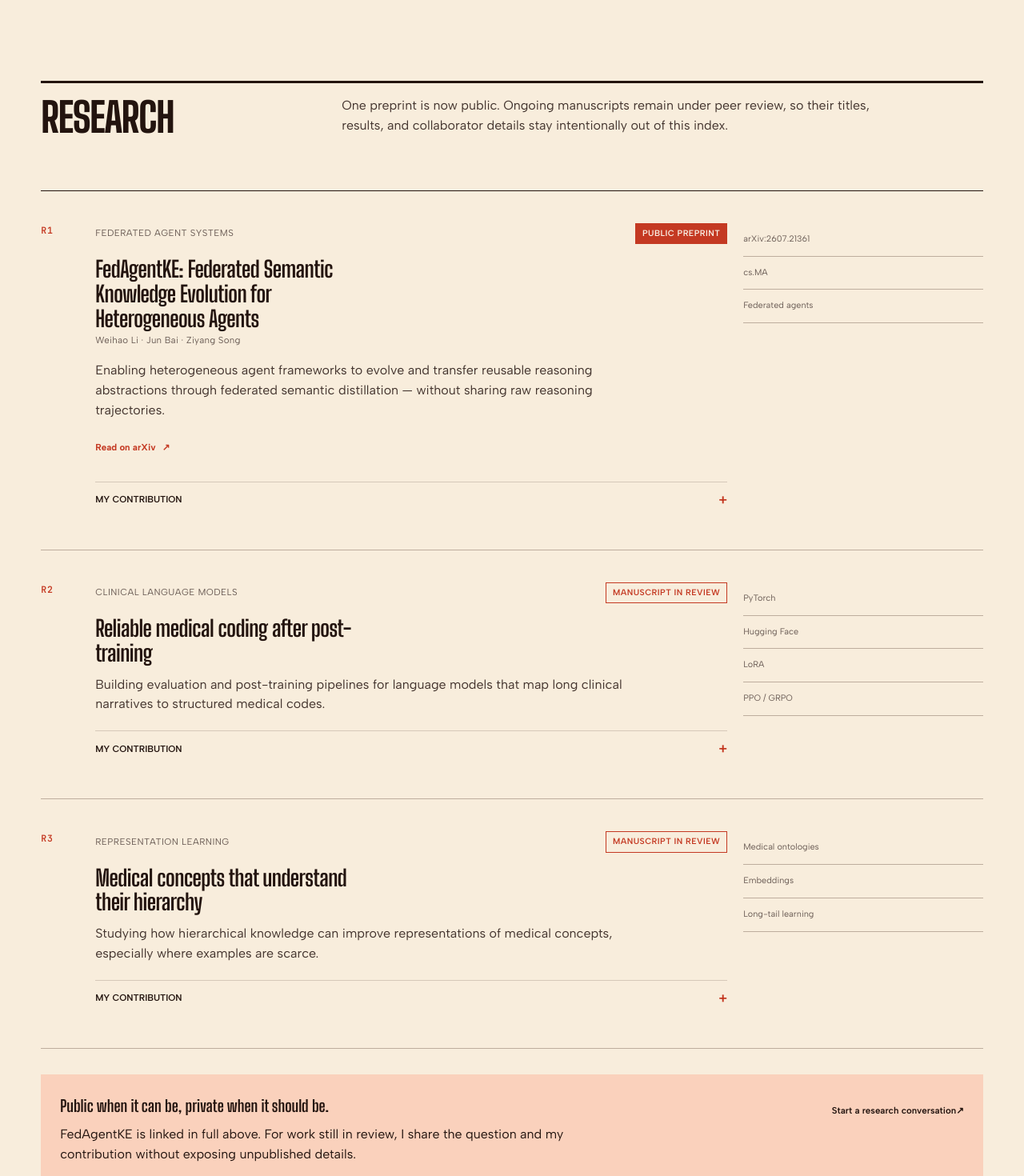
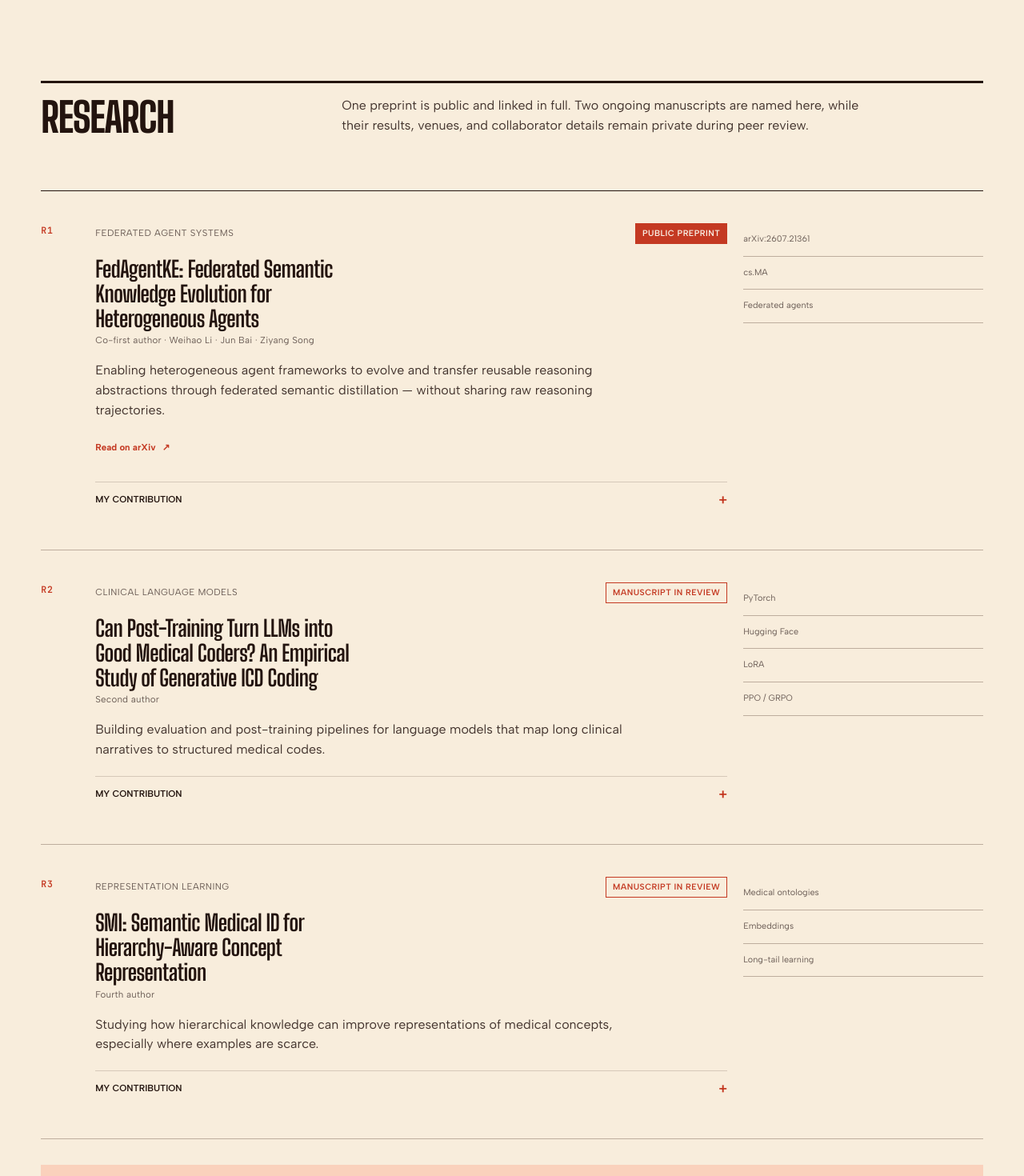
Before and after one commit to kesfc/kesfc.github.io, a Next.js app: page / in a window 1280 px wide. Shown: the part 740-2210 px from the top of the page at 80% size. Built offline with nearby package versions, Linux system fonts and the light colour scheme; no server answers.

Commit message:
Correct research titles and author roles

```diff
--- a/app/page.tsx
+++ b/app/page.tsx
@@ -6,33 +6,37 @@ const researchTracks = [
     summary:
       "Enabling heterogeneous agent frameworks to evolve and transfer reusable reasoning abstractions through federated semantic distillation — without sharing raw reasoning trajectories.",
     contribution:
-      "First author · Led the problem formulation, system design, multi-framework evaluation, and paper development.",
+      "Led the problem formulation, system design, multi-framework evaluation, and paper development.",
     stack: ["arXiv:2607.21361", "cs.MA", "Federated agents"],
     status: "Public preprint",
+    role: "Co-first author",
     authors: "Weihao Li · Jun Bai · Ziyang Song",
     href: "https://arxiv.org/abs/2607.21361",
   },
   {
     lane: "R2",
     field: "Clinical language models",
-    title: "Reliable medical coding after post-training",
+    title:
+      "Can Post-Training Turn LLMs into Good Medical Coders? An Empirical Study of Generative ICD Coding",
     summary:
       "Building evaluation and post-training pipelines for language models that map long clinical narratives to structured medical codes.",
     contribution:
       "Training infrastructure, distributed inference, evaluation design, and CUDA-level troubleshooting across open-weight model families.",
     stack: ["PyTorch", "Hugging Face", "LoRA", "PPO / GRPO"],
     status: "Manuscript in review",
+    role: "Second author",
   },
   {
     lane: "R3",
     field: "Representation learning",
-    title: "Medical concepts that understand their hierarchy",
+    title: "SMI: Semantic Medical ID for Hierarchy-Aware Concept Representation",
     summary:
       "Studying how hierarchical knowledge can improve representations of medical concepts, especially where examples are scarce.",
     contribution:
       "Ontology construction, multi-level concept alignment, embedding aggregation, and structure-aware analysis.",
     stack: ["Medical ontologies", "Embeddings", "Long-tail learning"],
     status: "Manuscript in review",
+    role: "Fourth author",
   },
 ];
 
@@ -160,9 +164,9 @@ export default function Home() {
           <header className="section-inline">
             <h2 id="research-title">Research</h2>
             <p>
-              One preprint is now public. Ongoing manuscripts remain under peer
-              review, so their titles, results, and collaborator details stay
-              intentionally out of this index.
+              One preprint is public and linked in full. Two ongoing manuscripts
+              are named here, while their results, venues, and collaborator
+              details remain private during peer review.
             </p>
           </header>
 
@@ -184,7 +188,10 @@ export default function Home() {
                       </a>
                     ) : track.title}
                   </h3>
-                  {track.authors ? <p className="paper-authors">{track.authors}</p> : null}
+                  <p className="paper-authors">
+                    {track.role}
+                    {track.authors ? ` · ${track.authors}` : null}
+                  </p>
                   <p>{track.summary}</p>
                   {track.href ? (
                     <a className="paper-link" href={track.href} target="_blank" rel="noreferrer">
@@ -210,8 +217,8 @@ export default function Home() {
             <p>
               <strong>Public when it can be, private when it should be.</strong>
               FedAgentKE is linked in full above. For work still in review, I
-              share the question and my contribution without exposing
-              unpublished details.
+              share the title and my contribution without exposing unpublished
+              results or collaborator details.
             </p>
             <a href="mailto:weihaoli2027@u.northwestern.edu?subject=Research%20conversation">
               Start a research conversation <span aria-hidden="true">↗</span>
```
